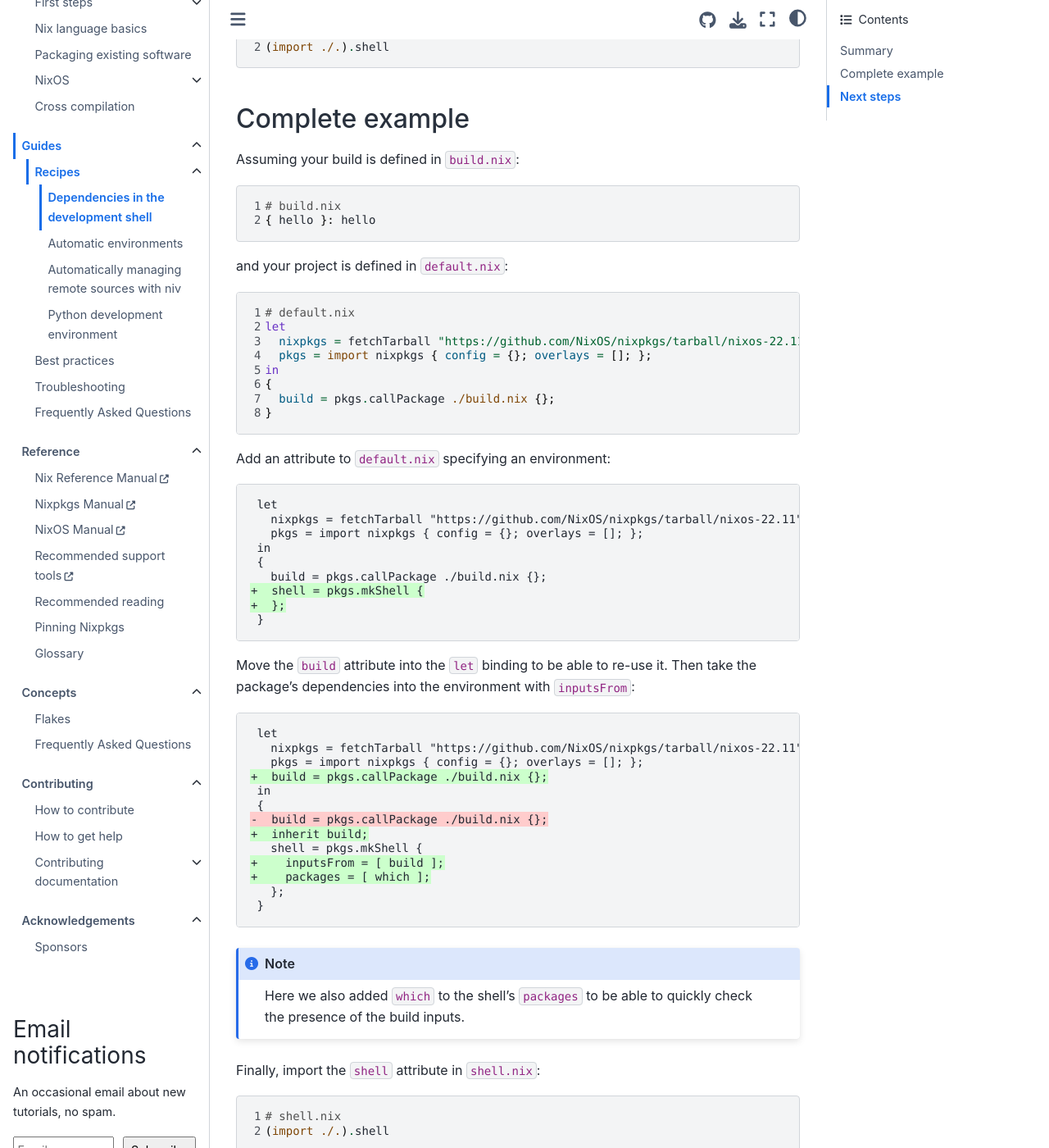
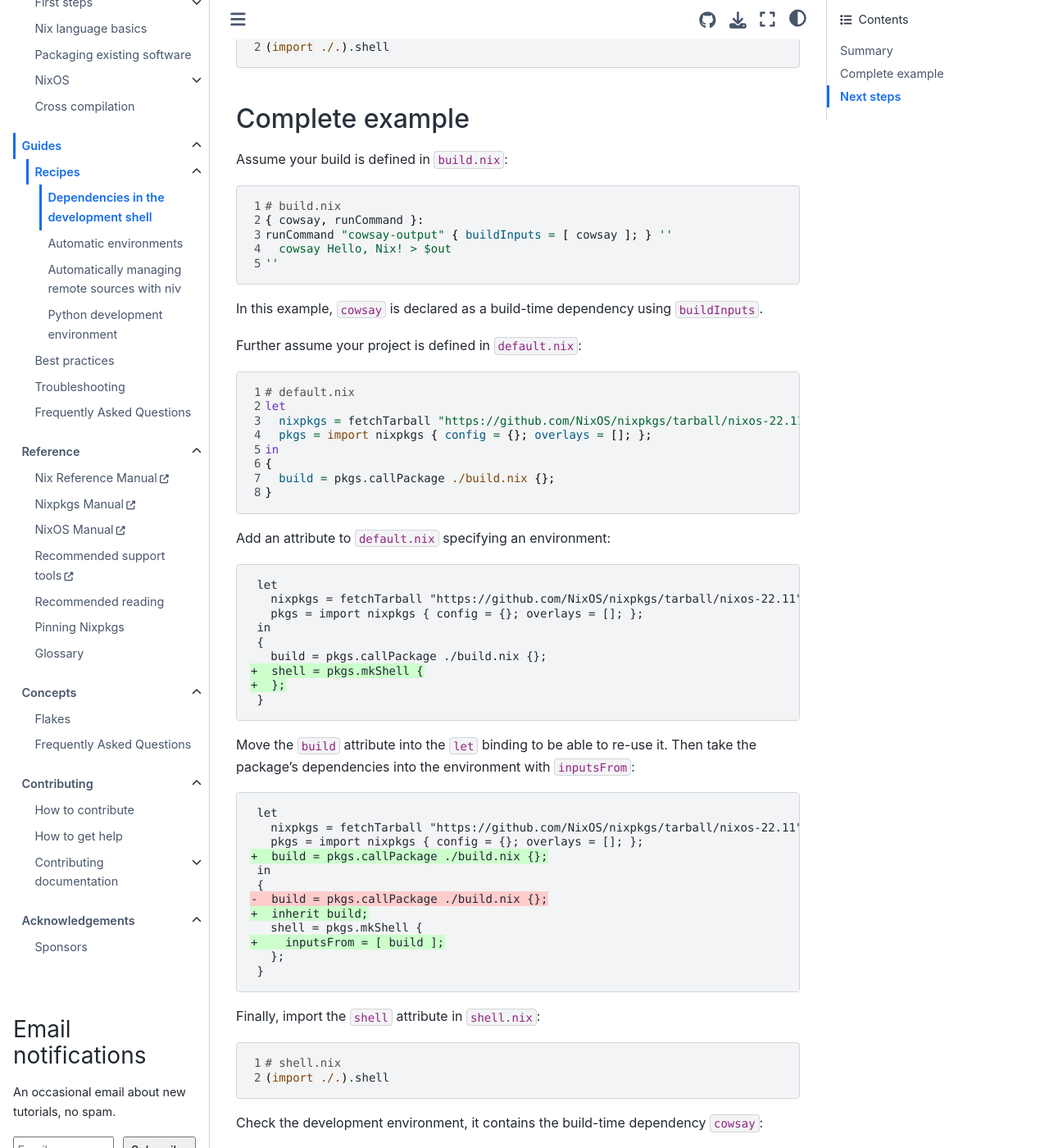
Before and after one commit to NixOS/nix.dev, a Sphinx documentation site: the page built from source/guides/recipes/sharing-dependencies.md, in a window 1280 px wide and 1400 px high, scrolled down 720 px. Shown: the whole window at 82% size. Built offline with Sphinx 7.4.7 and the Sphinx Book theme 1.1.4, drawn with Linux system fonts in a browser that asks for light colours; some of the changed text lies outside the part shown.

Commit message:
use an example with an explicit build-time dependency

````diff
--- a/source/guides/recipes/sharing-dependencies.md
+++ b/source/guides/recipes/sharing-dependencies.md
@@ -32,14 +32,19 @@ Import the `shell` attribute in `shell.nix`:
 
 ## Complete example
 
-Assuming your build is defined in `build.nix`:
+Assume your build is defined in `build.nix`:
 
 ```nix
 # build.nix
-{ hello }: hello
+{ cowsay, runCommand }:
+runCommand "cowsay-output" { buildInputs = [ cowsay ]; } ''
+  cowsay Hello, Nix! > $out
+''
 ```
 
-and your project is defined in `default.nix`:
+In this example, `cowsay` is declared as a build-time dependency using `buildInputs`.
+
+Further assume your project is defined in `default.nix`:
 
 ```nix
 # default.nix
@@ -81,14 +86,9 @@ Then take the package's dependencies into the environment with `inputsFrom`:
 +  inherit build;
    shell = pkgs.mkShell {
 +    inputsFrom = [ build ];
-+    packages = [ which ];
    };
  }
 ```
-
-:::{note}
-Here we also added `which` to the shell's `packages` to be able to quickly check the presence of the build inputs.
-:::
 
 Finally, import the `shell` attribute in `shell.nix`:
 
@@ -97,11 +97,11 @@ Finally, import the `shell` attribute in `shell.nix`:
 (import ./.).shell
 ```
 
-Test the development environment:
+Check the development environment, it contains the build-time dependency `cowsay`:
 
 ```console
 $ nix-shell --pure
-[nix-shell]$ which gcc
+[nix-shell]$ cowsay shell.nix
 ```
 
 ## Next steps
````
